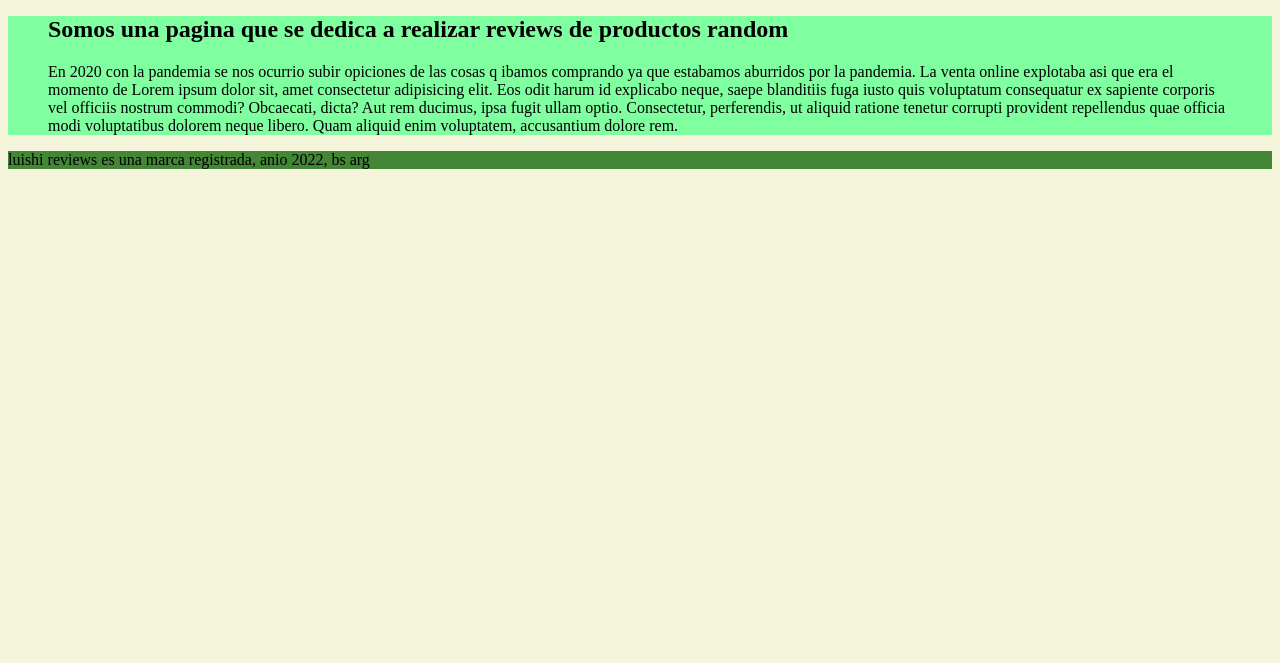
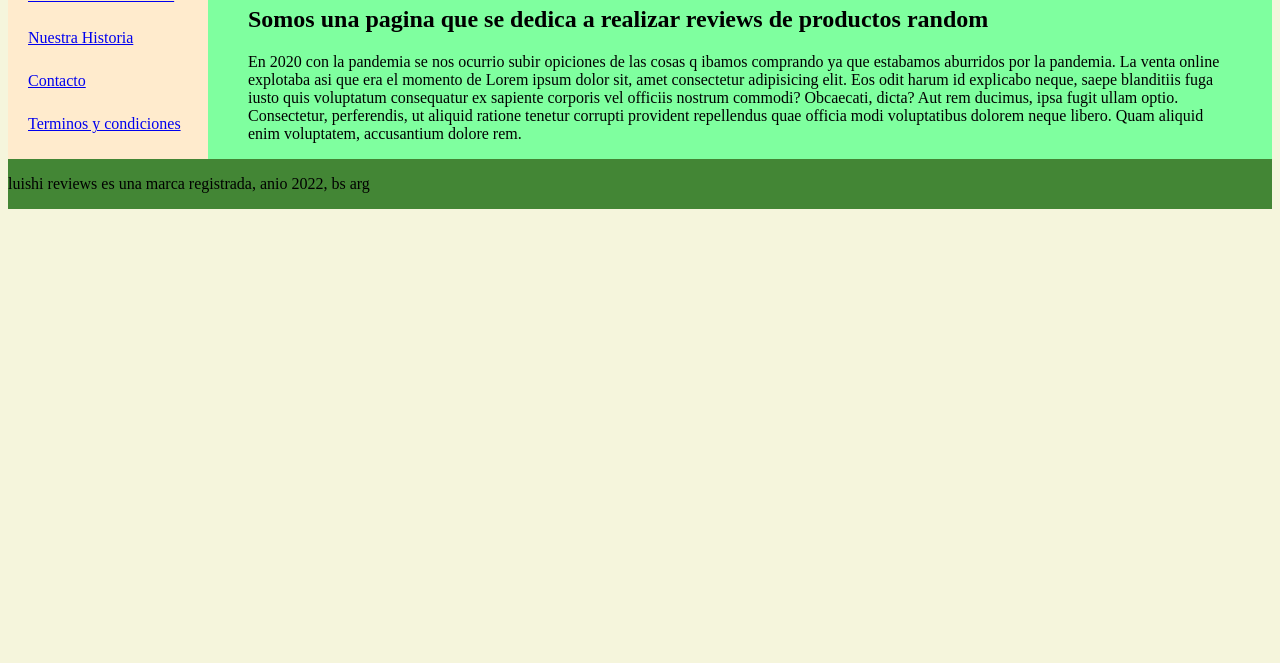
Before and after one commit to LuisSCastromonte/cursoCoderHouseWebDev, a plain HTML site: page index.html in a window 1280 px wide. Shown: the part 137-800 px from the top of the page. Drawn offline with Linux system fonts and the light colour scheme.

Commit message:
Agrego grids, responsividad y uso psuedo clases

```diff
--- a/css/style.css
+++ b/css/style.css
@@ -3,21 +3,49 @@
 
 */
 
-body{
-    background-color:beige;
+body {
+    display: grid;
+    background-color: beige;
 }
-header{
+
+/* defino el disenio para la version desktop */
+@media all and (min-width: 720px) {
+    body {
+        grid-template-columns: 200px auto;
+    }
+
+    header,
+    footer {
+        /* expando el primer casillero sobre el segundo */
+        grid-column: 1 / span 2;
+    }
+    nav{
+        /* con esto hago que los links esten uno abajo del otro */
+        display: grid;
+    }
+}
+
+header {
     background-color: rgb(127, 255, 159);
 }
-nav{
+
+nav {
     background-color: blanchedalmond;
     padding-left: 20px;
+
 }
-main{
+
+main {
     background-color: rgb(127, 255, 159);
     padding-right: 40px;
     padding-left: 40px;
 }
-footer{
+
+footer {
     background-color: rgb(67, 134, 53);
 }
+
+a:hover {
+    /* cambio el color de los links al pasar el mouse */
+    color:rgb(67, 134, 53);
+}
```
